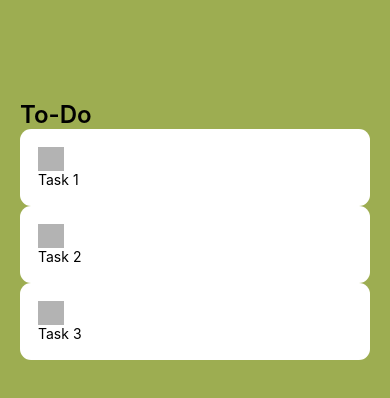
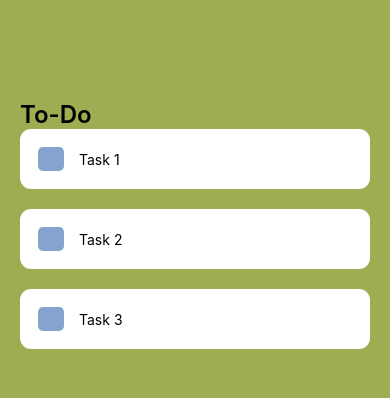
Before and after one commit to hughesmarissa/List-ToDo, a React Native app: screen / in a window 390 px wide. Shown: the top 398 px of the page. Built offline with nearby package versions, Linux system fonts and the light colour scheme.

Commit message:
Add square/leftItem styles for items

```diff
--- a/Components/Task.js
+++ b/Components/Task.js
@@ -23,17 +23,23 @@ const styles = StyleSheet.create({
         backgroundColor: 'white',
         padding: 18,
         borderRadius: 11,
-
+        flexDirection: 'row',
+        alignItems: 'center',
+        justifyContent: 'space-between', //setting this will counter any item on right side of item box
+        marginBottom: 20,
     },
     leftItem: {
-
+        flexDirection: 'row',
+        alignItems: 'center',
+        flexWrap: 'wrap',
     },
     square: {
         width: 26,
         height: 24,
-        backgroundColor: 'gray',
+        backgroundColor: '#3267AB',
         opacity: .6,
-
+        borderRadius: 5,
+        marginRight: 15, //cannot be pushed to the right past this margin
     },
     itemText: {
 
```
